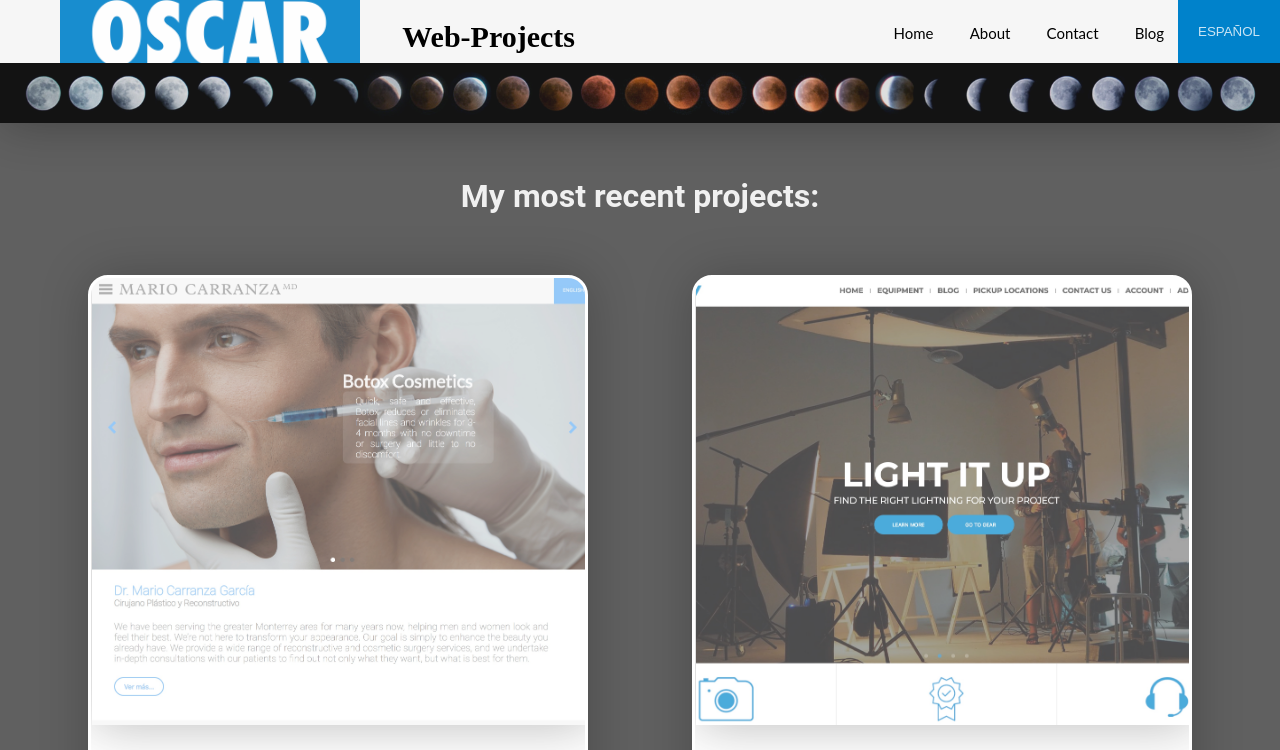
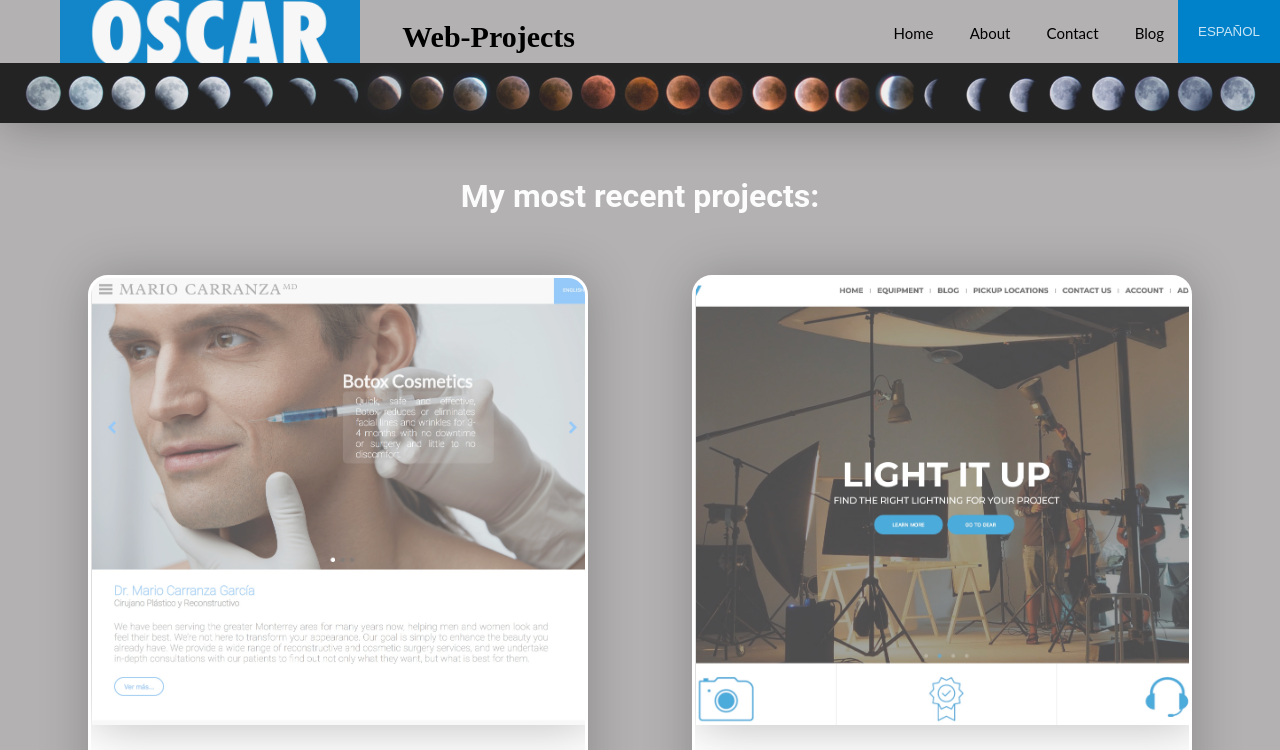
Before and after one commit to oscargch/Oprofile, a plain HTML site: page index.html in a window 1280 px wide. Shown: the top 750 px of the page. Drawn offline with Linux system fonts and the light colour scheme.

Commit message:
background color

```diff
--- a/css/style.css
+++ b/css/style.css
@@ -7,18 +7,18 @@
 
 body {
   font-family: 'Roboto';
-  background-color: rgba(0, 0, 0, 0.625);
+  background-color: rgb(179, 177, 177);
   overflow-x: hidden;
 }
 
 .divtitle {
-  color: rgba(255, 255, 255, 0.906);
+  color: rgba(255, 255, 255, 0.961);
 }
 
 /* Esta es la barra de navegacion. */
 .navbar {
   font-family: 'Lato';
-  background-color: #f6f6f6;
+  background-color: rgb(179, 177, 177);
   overflow: hidden;
   height: 63px;
   text-align: right;
```
